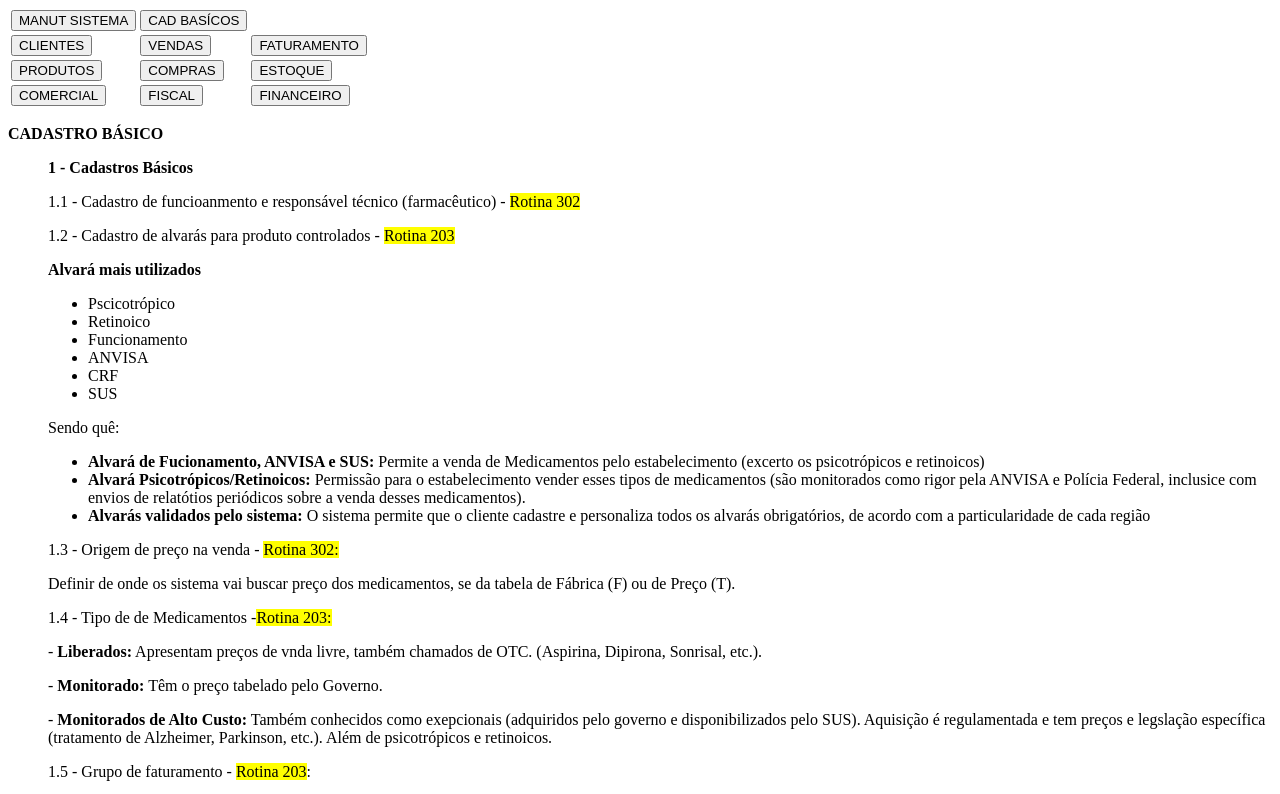
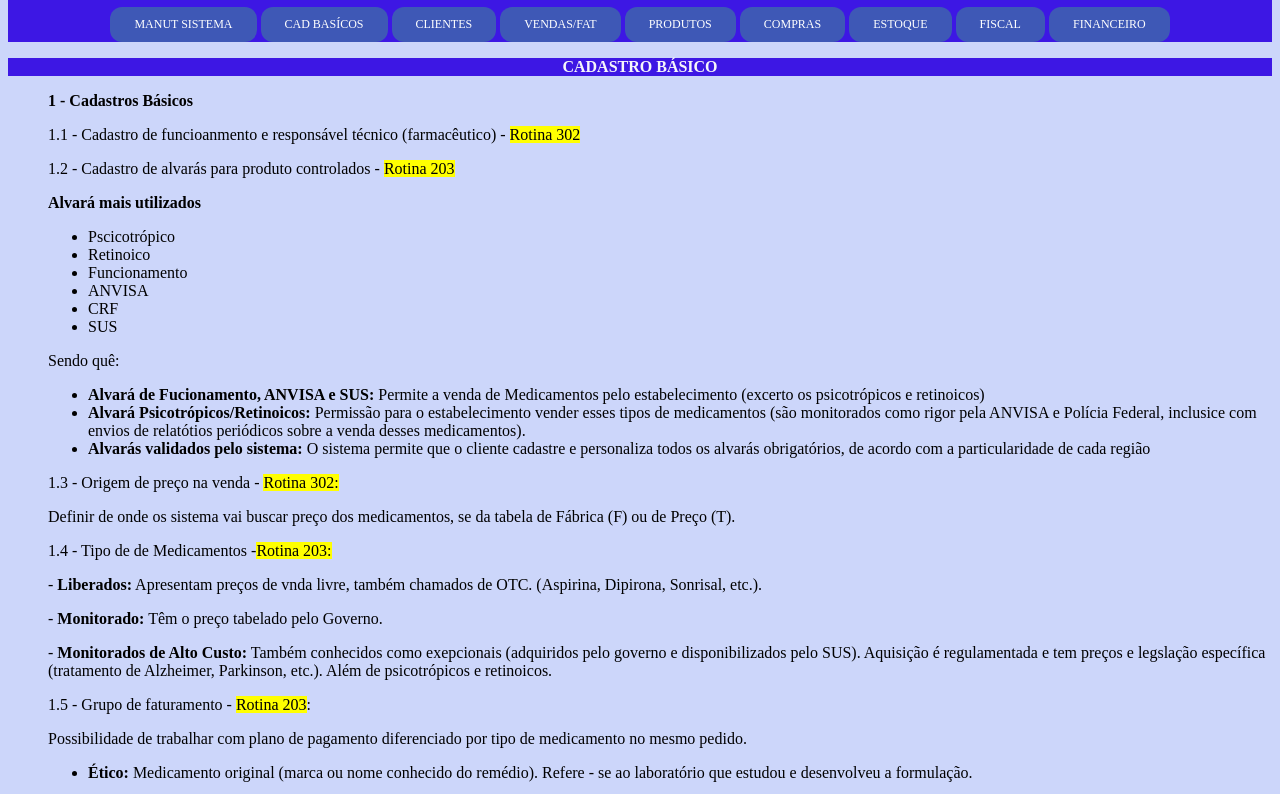
Before and after one commit to HelenaNascimento/learn, a plain HTML site: page WINHOR/index.html in a window 1280 px wide. Shown: the part 73-867 px from the top of the page. Drawn offline with Linux system fonts and the light colour scheme.

Commit message:
'novos arquivos'

```diff
--- /dev/null
+++ b/WINHOR/function.js
@@ -0,0 +1,10 @@
+const botao = document.querySelector(".btn-fixed")
+
+window.addEventListener("scroll", function(event){
+    if (window.screenY == 0){
+        botao.classList.remove("visible");
+
+    }else{
+        botao.classList.add("visible");
+    }
+});
--- a/WINHOR/index.html
+++ b/WINHOR/index.html
@@ -3,18 +3,33 @@
 <head>
     <meta charset="UTF-8">
     <meta name="viewport" content="width=device-width, initial-scale=1.0">
+    <link href="style.css" rel="stylesheet"/>
     <title>HOME</title>
 </head>
-<body>
-    <header>
+<body id="Fundo">
+    <header id="h1">
 
     </header>
-    <div>
-        <table>
+
+    <div id="Cabecalho">
+        <h1>Treinamento Winthor</h1>
+
+            <a href="#" class="button">MANUT SISTEMA</a>
+            <a href="#" class="button">CAD BASÍCOS</a>
+            <a href="#" class="button">CLIENTES</a>
+            <a href="#" class="button">VENDAS/FAT</a>
+            <a href="#" class="button">PRODUTOS</a>
+            <a href="#" class="button">COMPRAS</a>
+            <a href="#" class="button">ESTOQUE</a>
+            <a href="#" class="button">FISCAL</a>
+            <a href="#" class="button">FINANCEIRO</a>
+            <br>
+
+    <!--    <table>
             <h1>Treinamento Winthor</h1>
                 <tr>
-                    <td><button>MANUT SISTEMA</button></td>
-                    <td><button>CAD BASÍCOS</button></td>
+                    <td id="t1"><button>MANUT SISTEMA</button></td>
+                    <td id="t2"><button>CAD BASÍCOS</button></td>
                 </tr>
                 <tr>
                     <td><button>CLIENTES</button></td>
@@ -32,12 +47,12 @@
                     <td><button>FINANCEIRO</button></td>
                 </tr>
 
-        </table>
+        </table> -->
     </div>
     <div>
         <dl>
             <div>
-                <dt><b>CADASTRO BÁSICO</b></dt>
+                <dt id="Cabecalho"><b>CADASTRO BÁSICO</b></dt>
                         <dd><p><b>1 - Cadastros Básicos</b></p></dd>
                         <dd><p>1.1 - Cadastro de funcioanmento e responsável técnico (farmacêutico) - <mark>Rotina 302</mark></p></dd>
                         <dd><p>1.2 - Cadastro de alvarás para produto controlados - <mark>Rotina 203</mark></p>
@@ -91,7 +106,12 @@
                         <br>
             </div>
             <div>
-                <dt><p><b>CLIENTES</b></p></dt>
+                <a class="btn-fixed" href="top">
+                    <span class="material-icons">
+                        nort
+                    </span>
+                </a>
+                <dt id="Cabecalho"><p><b>CLIENTES</b></p></dt>
                     <dd><p><b>Cadastrar Clientes - </b><mark>Rotina 302</mark>:</p></dd>
                     <br>
                     <dd>
@@ -100,7 +120,7 @@
                     <br>
             </div>
             <div>
-                <dt><p><b>VENDAS</b></p></dt>
+                <dt id="Cabecalho"><p><b>VENDAS</b></p></dt>
                     <dd>
                         <dd><p><b>1 - Rotina de Vendas</b> - <mark>Rotina 4116</mark>:</p></dd>
                     </dd>
@@ -172,11 +192,12 @@
                     </dd>
             </div>
             <div>
-                <dt><b>FATURAMENTO</b></dt>
+                <dt id="Cabecalho"><b>FATURAMENTO</b></dt>
                     <dd></dd>
+                    <br>
             </div>
             <div>
-                <dt><b>PRODUTOS</b></dt>
+                <dt id="Cabecalho"><b>PRODUTOS</b></dt>
                 <dd>
                     <p><b>Cadastrar Produto</b> -  <mark>Rotina 203</mark></p>
                 </dd>
@@ -235,7 +256,7 @@
                 <dd><p><b>Quando utilizar?</b> Sempre que for necessário fornecedor um desconto ao clientre para uma venda específica. É um desconto com supervisão de senha. Casoo vendedor não precise de autorização através de senha, basta acessar a rotina 530 ena permissão 40 da rotina 316 deixar a opção desmarcada.</p></dd>
             </div>
             <div>
-                <dt><b>COMPRAS</b></dt>
+                <dt id="Cabecalho"><b>COMPRAS</b></dt>
                 <dd><p><b>Apresentação</b></p></dd>
                 <dd>
                     <iframe width="567" height="480" src="https://www.youtube.com/embed/e3Pryx0gFJo?list=PL22BuVvWohArQSo5eDPO4LXt6fUsM95Om" title="TOTVS Distribuição e Varejo (Linha WinThor) | Fluxo de Compras | Abertura" frameborder="0" allow="accelerometer; autoplay; clipboard-write; encrypted-media; gyroscope; picture-in-picture; web-share" allowfullscreen></iframe>
@@ -243,7 +264,7 @@
                 <br>
             </div>
             <div>
-                <dt><b>ESTOQUE</b></dt>
+                <dt id="Cabecalho"><b>ESTOQUE</b></dt>
                     <dd><p><b>Bloqueio / Desbloqueio de Produto</b> - <mark>Rotina 266</mark></p></dd>
                     <dd><p><b>O que é?</b> Rotina onde o estoque pode ser bloqueado ou desbloqueado parcial ou totalmente</p></dd>
                     <dd><p><b>Quando utilizar?</b> Após a conferência da nota fiscal de enrada será necessário bloquear ou desbloquear um produto, a rotina poderá ser utilizada</p></dd>
@@ -335,18 +356,19 @@
                     <p>Usar a <mark>rotina 1183</mark> para realizar desdobramento de lotes.</p></dd>
             </div>
             <div>
-                <dt><b>COMERCIAL</b></dt>
+                <dt id="Cabecalho"><b>COMERCIAL</b></dt>
                 <dd></dd>
             </div>
             <div>
-                <dt><b>FISCAL</b></dt>
+                <dt id="Cabecalho"><b>FISCAL</b></dt>
                 <dd></dd>
             </div>
             <div>
-                <dt><b>FINANCEIRO</b></dt>
+                <dt id="Cabecalho"><b>FINANCEIRO</b></dt>
                 <dd></dd>
             </div>
         </dl>
     </div>
 </body>
+<script src="function.js"></script>
 </html>
--- /dev/null
+++ b/WINHOR/style.css
@@ -0,0 +1,30 @@
+
+
+#Fundo{
+    background-color: rgb(204, 214, 250);
+}
+
+#Cabecalho{
+    background:#3d17e4 ;
+    color: rgb(246, 246, 250);
+    text-align: center;
+}
+
+
+.button {
+
+    background-color: rgb(62, 88, 182);
+    border: none;
+    color: white;
+    padding: 10px 24px;
+    text-align: center;
+    text-decoration: none;
+    display: inline-block;
+    font-size: 12px;
+    border-radius: 12px;
+    float: none;
+  }
+
+.mark{
+    color: #4890b9;
+}
```
